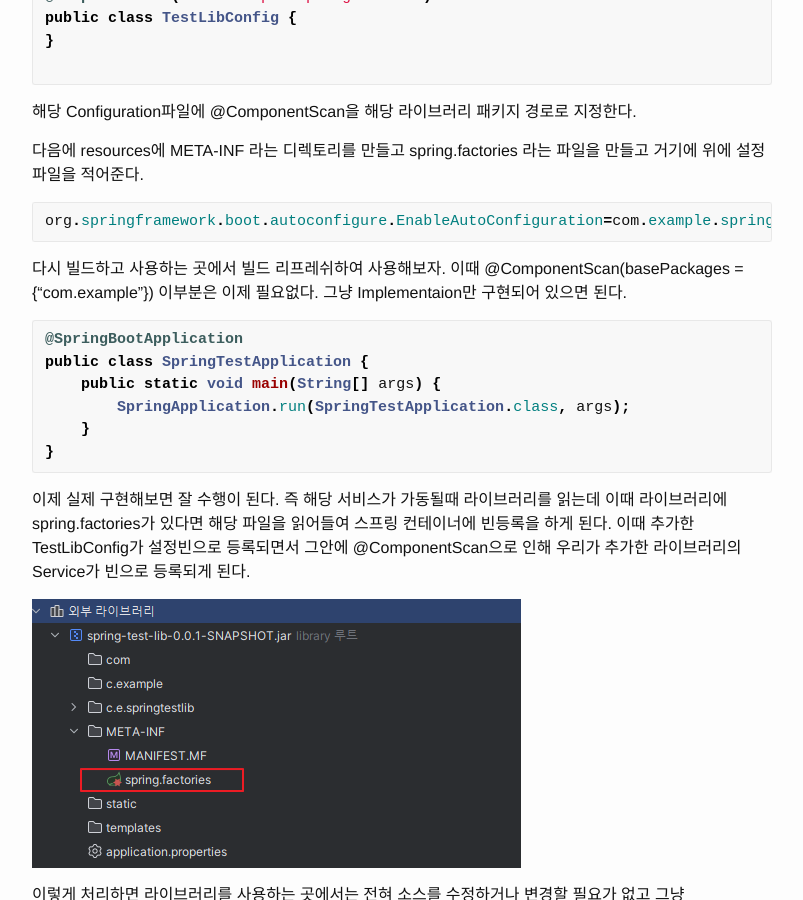
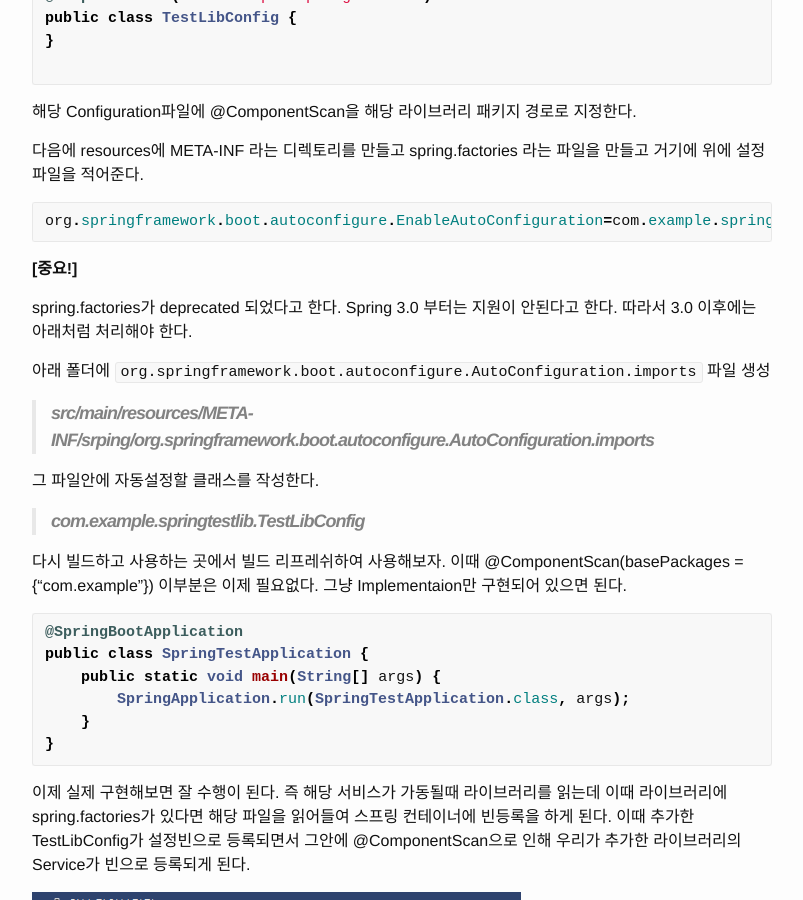
Before and after one commit to yookeun/yookeun.github.io, a Jekyll site: the page built from _posts/2023-02-28-spring-lib.md, in a window 1280 px wide and 900 px high, scrolled down 2993 px. Shown: the whole window, without its empty margins (238-1041 px from the left). Built offline with Jekyll 4.4.1, drawn with Linux system fonts in a browser that asks for light colours; comment, search, counter and statistics services are not loaded.

Commit message:
post modified

````diff
--- a/_posts/2023-02-28-spring-lib.md
+++ b/_posts/2023-02-28-spring-lib.md
@@ -138,6 +138,20 @@ public class TestLibConfig {
 org.springframework.boot.autoconfigure.EnableAutoConfiguration=com.example.springtestlib.TestLibConfig
 ```
 
+**[중요!]**
+
+spring.factories가 deprecated 되었다고 한다. Spring 3.0 부터는 지원이 안된다고 한다. 따라서 3.0 이후에는 아래처럼 처리해야 한다.
+
+아래 폴더에 `org.springframework.boot.autoconfigure.AutoConfiguration.imports` 파일 생성
+
+> src/main/resources/META-INF/srping/org.springframework.boot.autoconfigure.AutoConfiguration.imports
+
+그 파일안에 자동설정할 클래스를 작성한다.
+
+> com.example.springtestlib.TestLibConfig
+
+
+
 다시 빌드하고 사용하는 곳에서 빌드 리프레쉬하여 사용해보자. 이때 @ComponentScan(basePackages = {"com.example"}) 이부분은 이제 필요없다. 그냥 Implementaion만 구현되어 있으면 된다.
 
 ```java
````
